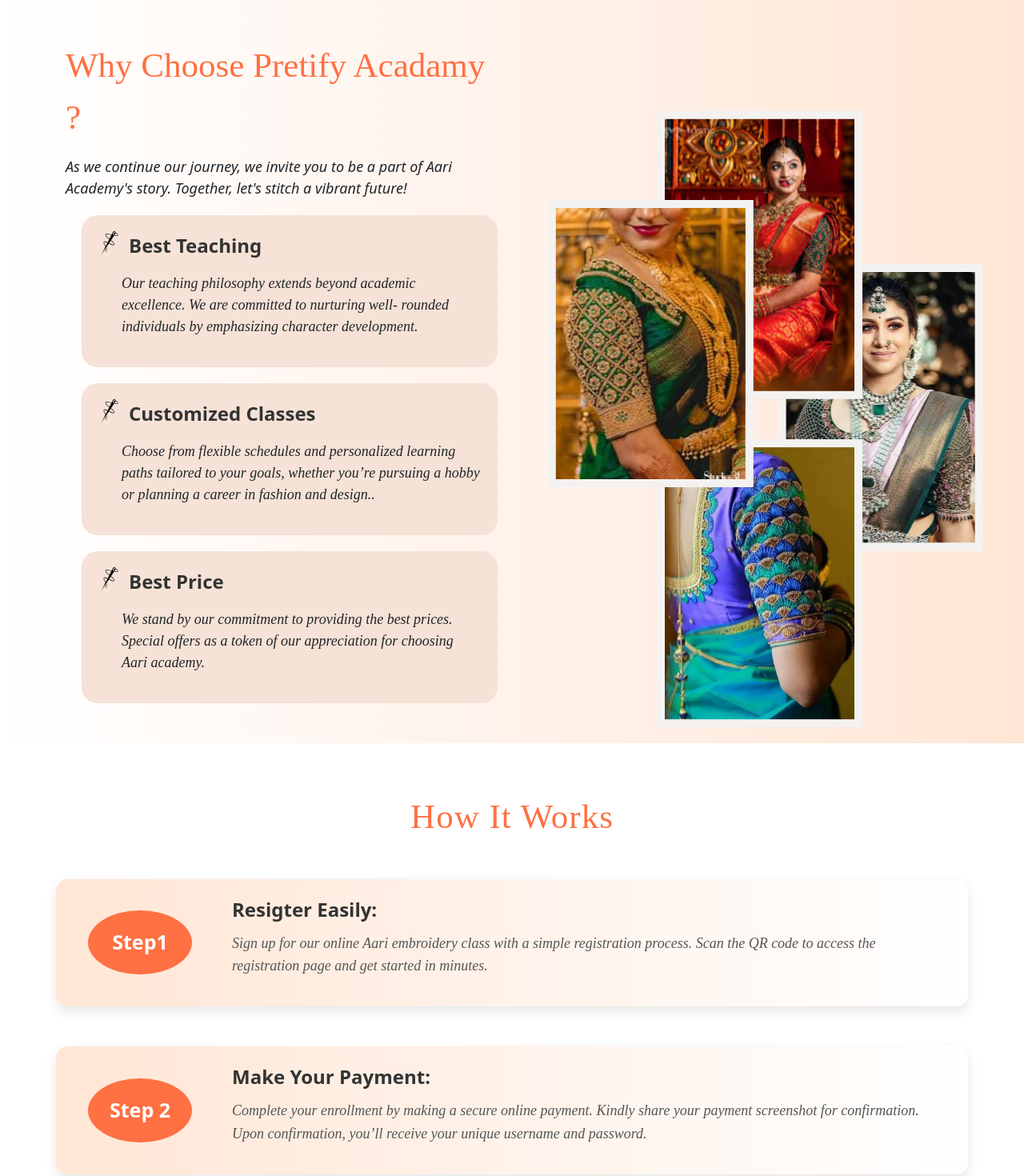
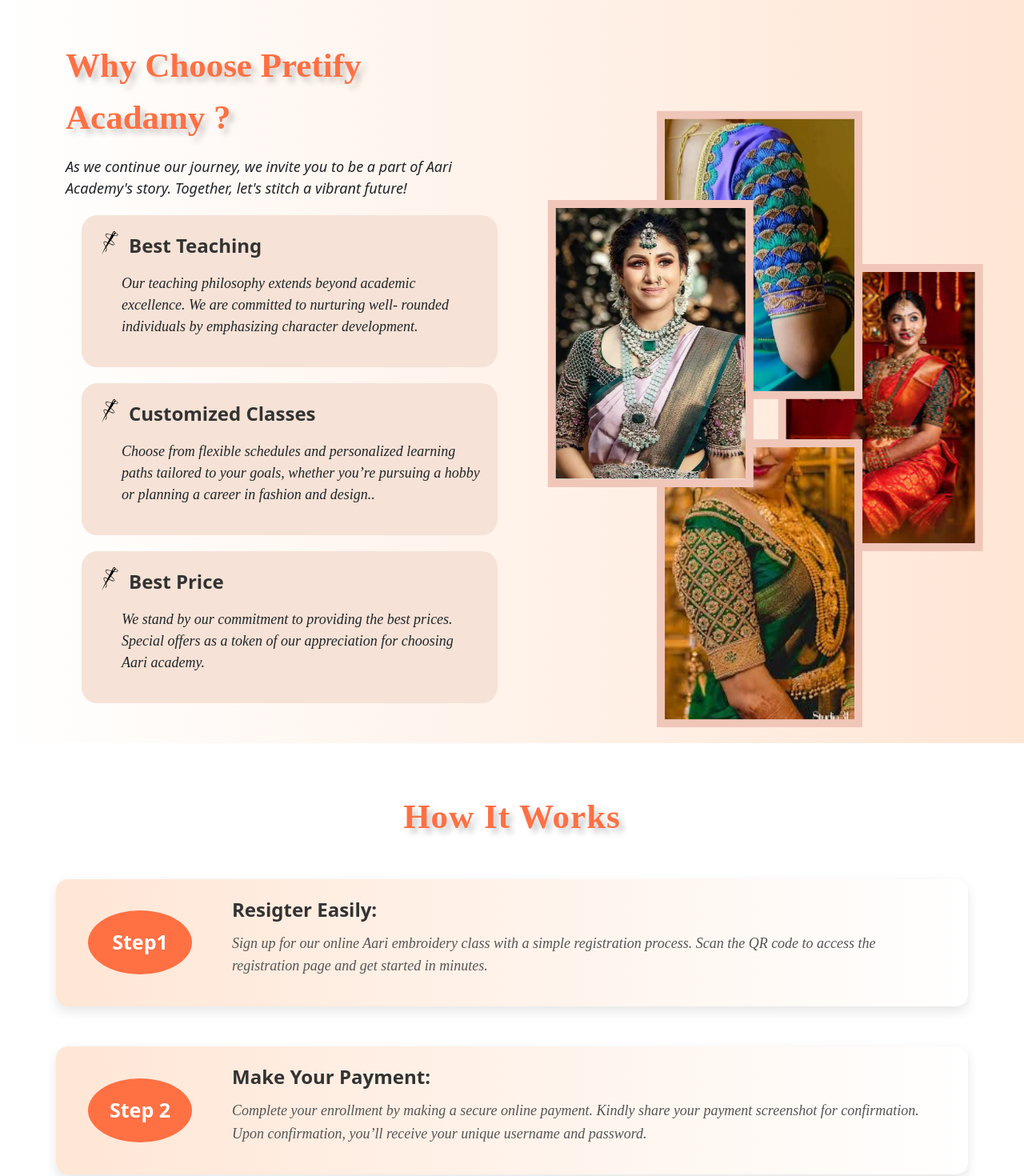
Before and after one commit to Swathilakshmi16/Prettify-, an Angular app: page / in a window 1280 px wide. Shown: the top 1470 px of the page at 80% size. Built offline with nearby package versions, Linux system fonts and the light colour scheme.

Commit message:
develop pretify

```diff
--- a/src/app/footer/footer.component.html
+++ b/src/app/footer/footer.component.html
@@ -17,7 +17,7 @@
 
                 <div class="email ab">
                     <p >Email:<p>
-                    <p>nayarahh&#64;gmail.com</p>
+                    <p>prettify2&#64;gmail.com</p>
                 </div>
                 <div class="address ab">
                     <p>Address: </p>
@@ -43,7 +43,7 @@
         </div>
     </div>
     <div class="comname">
-        <p class="pretify">2024 Prettify Designs - Marketing by  <a class="seo" href="">SEO With Sandeep</a></p>
+        <p class="pretify"> &#64; copyright 2024 - Letsify Sigma4Solutions Private Limited - All rights reserved </p>
 
     </div>
 </div>
--- a/src/app/footer/footer.component.scss
+++ b/src/app/footer/footer.component.scss
@@ -1,13 +1,11 @@
 
 #footer {
-    background-color: #ffe6d5;
+    background-color: #ffcdac;
     margin-bottom: 5px;
-    padding: 60px 0;
+    padding-top: 60px;
 }
 .logo img{
     max-width: 190px;
-    background-color:hsl(24, 100%, 92%) ;
-
 }
 .sociallogo img {
     max-width: 50px;
@@ -19,30 +17,27 @@
 .logo{
     text-align: center;
 }
-#footer .h1 {
+ .h1 {
     font-size: 1.5rem;
     margin-bottom: 15px;
     font-weight: bold;
 }
-.email{
-    font-size: 20px;
-}
-#footer p {
-    margin: 5px 0;
+
+ .ab{
+    line-height: 1.5;
     font-size: 18px;
     font-family: "DM Serif Display", serif;
     font-style: italic;
-    font-weight: 100;
+    display: flex;
 
 }
+.ab p:first-child{
+    color:#ff7043;
 
- .address {
-    line-height: 1.5;
 }
 
  .contact {
     display: flex;
-    align-items: center;
 }
 
 .contact img {
@@ -53,12 +48,18 @@
 }
 
  .number {
-    font-size: 10px;
+    font-size: 18px;
     font-weight: bold;
     color:#ff7043;
+    font-weight: 300px;
 
 }
-
+.touch{
+    line-height: 1.5;
+    font-size: 18px;
+    font-family: "DM Serif Display", serif;
+    font-style: italic;
+}
  .request {
 
     font-weight: bold;
@@ -68,18 +69,7 @@
 
     margin-top: 50px;
     text-align: center;
-    font-size: 9px;
+    font-size: 14px;
+    padding-bottom: 3px;
 
 }
- .seo {
-    font-weight: bold;
-    text-decoration: none;
-    color: #ff7043;
-}
-.ab{
-    display: flex;
-}
-.ab p:first-child{
-    color:#ff7043;
-
-}
--- a/src/app/how-its-work/how-its-work.component.html
+++ b/src/app/how-its-work/how-its-work.component.html
@@ -3,11 +3,12 @@
     <p>How It Works</p>
 </div>
 <div class="container steps">
-    <div class="row hiw">
+    <div class="row hiw"  data-aos="fade-up"
+    data-aos-anchor-placement="top-bottom">
         <div class="col-6 step">
             <p>Step1</p>
         </div>
-        <div class="col-6 hiwcont">
+        <div class="col-6 hiwcont " >
             <p>Resigter Easily:</p>
             <p>Sign up for our online Aari embroidery class with a simple
                 registration process. Scan the QR code to access the registration
@@ -17,7 +18,8 @@
 
 </div>
 <div class="container steps">
-    <div class="row hiw">
+    <div class="row hiw" data-aos="fade-up"
+    data-aos-anchor-placement="top-bottom">
         <div class="col-6 step">
             <p>Step 2</p>
         </div>
@@ -31,7 +33,8 @@
     </div>
 </div>
 <div class="container steps">
-    <div class="row hiw">
+    <div class="row hiw" data-aos="fade-up"
+    data-aos-anchor-placement="top-bottom">
         <div class="col-6 step">
             <p>Step 3</p>
         </div>
@@ -44,7 +47,8 @@
     </div>
 </div>
 <div class="container steps">
-    <div class="row hiw">
+    <div class="row hiw" data-aos="fade-up"
+    data-aos-anchor-placement="top-bottom">
         <div class="col-6 step">
             <p>Step 4</p>
         </div>
--- a/src/app/how-its-work/how-its-work.component.scss
+++ b/src/app/how-its-work/how-its-work.component.scss
@@ -7,13 +7,15 @@
   .heading p {
 
     color: #ff7043;
-    font-weight: 500;
+    font-weight: 700;
     font-size: 43px;
     font-family: "DM Serif Display", serif;
     text-align: center;
     margin-bottom: 40px;
     letter-spacing: 1px;
     padding-bottom: 5px;
+    text-shadow: 6px 6px 7px rgba(0, 0, 0, 0.2);
+
   }
 
 
--- a/src/app/learn/learn.component.scss
+++ b/src/app/learn/learn.component.scss
@@ -10,13 +10,14 @@
 
     color: #ff7043;
     font-weight: bold;
-    font-weight: 500;
+    font-weight: 700;
     font-size: 43px;
     font-family: "DM Serif Display", serif;
     text-align: center;
     margin-bottom: 40px;
     letter-spacing: 1px;
     padding-bottom: 5px;
+    text-shadow: 6px 6px 7px rgba(0, 0, 0, 0.2);
 
 }
 
--- a/src/app/why-choose/why-choose.component.html
+++ b/src/app/why-choose/why-choose.component.html
@@ -4,7 +4,6 @@
 <div class="whychoosettl">
     <div class="container  why_choose">
         <div class="row">
-
             <div class="col-6 content">
                 <div class="para1" >
                     <p class="mainh1">Why Choose Pretify Acadamy ?</p>
@@ -12,7 +11,7 @@
                         As we continue our journey, we invite you to be a part of Aari<br>
                         Academy's story. Together, let's stitch a vibrant future!</p>
                 </div>
-                <div class="para" data-aos="zoom-out">
+                <div class="para" data-aos="fade-right">
                     <div class="logo">
                         <img src="../../assets/needle.svg" alt="needle">
                     </div>
@@ -40,7 +39,7 @@
 
                 </div>
 
-                <div class="para">
+                <div class="para" data-aos="fade-right">
                     <div class="logo">
                         <img src="../../assets/needle.svg" alt="needle">
                     </div>
@@ -51,14 +50,13 @@
                          for choosing Aari academy.</p>
                     </div>
                 </div>
-
             </div>
 
             <div class="col-6 image">
-                <img src="../../assets/whychimg1.jpg" class="wcimg1" alt="whyimg1">
-                <img src="../../assets/whychimg2.jpg" class="wcimg2" alt="whyimg2">
-                <img src="../../assets/whychimg3.avif" class="wcimg3" alt="whyimg3">
-                <img src="../../assets/whychimg4.webp"  class="wcimg4" alt="whyimg4">
+                <img src="../../assets/whychimg3.avif" class="wcimg1" alt="whyimg1">
+                <img src="../../assets/whychimg4.webp" class="wcimg2" alt="whyimg2">
+                <img src="../../assets/whychimg2.jpg" class="wcimg3" alt="whyimg3">
+                <img src="../../assets/whychimg1.jpg"  class="wcimg4" alt="whyimg4">
             </div>
 
         </div>
--- a/src/app/why-choose/why-choose.component.scss
+++ b/src/app/why-choose/why-choose.component.scss
@@ -10,8 +10,9 @@
 .mainh1{
     color: #ff7043;
     font-size: 43px;
-    font-weight: 500;
+    font-weight: 700;
     font-family: "DM Serif Display", serif;
+    text-shadow: 6px 6px 7px rgba(0, 0, 0, 0.2);
 }
 
 .para{
@@ -72,10 +73,7 @@
     position: relative;
 }
 .image img{
-    width: 45%;
-    height:45%;
-    border: 10px solid #f3f2f1;
-    margin: 10px;
+
 }
 .wcimg1{
     position: absolute;
@@ -87,6 +85,10 @@
     animation-duration: 10s;
     animation-iteration-count: infinite;
     animation-timing-function: ease-in-out;
+    width: 45%;
+    height:45%;
+    border: 10px solid #f0c6b9;
+    margin: 10px;
 
 }
 .wcimg2{
@@ -99,6 +101,10 @@
     animation-duration: 10s;
     animation-iteration-count: infinite;
     animation-timing-function: ease-in-out;
+    width: 45%;
+    height:45%;
+    border: 10px solid #f0c6b9;
+    margin: 10px;
 }
 .wcimg3{
     position: absolute;
@@ -110,6 +116,10 @@
     animation-duration: 9s;
     animation-iteration-count: infinite;
     animation-timing-function: ease-in-out;
+    width: 45%;
+    height:45%;
+    border: 10px solid #f0c6b9;
+    margin: 10px;
 }
 .wcimg4{
     position: absolute;
@@ -121,6 +131,10 @@
     animation-duration: 9s;
     animation-iteration-count: infinite;
     animation-timing-function: ease-in-out;
+    width: 45%;
+    height:45%;
+    border: 10px solid #f0c6b9;
+    margin: 10px;
 }
 @keyframes imagelr{
     0% {
```
